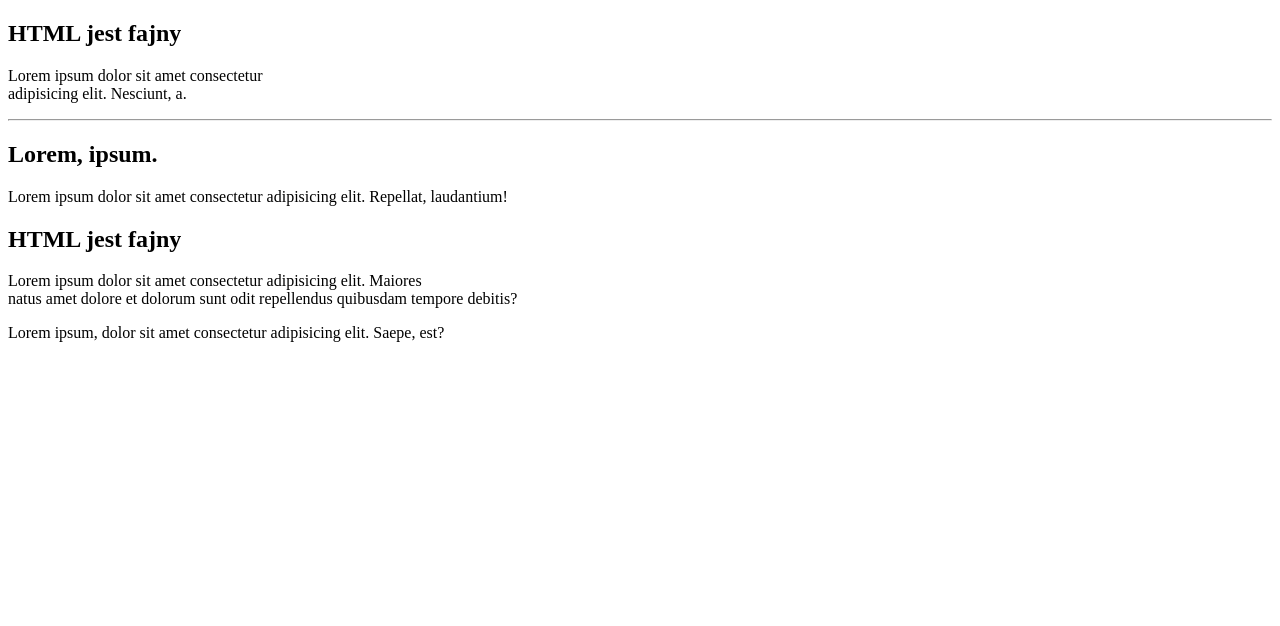
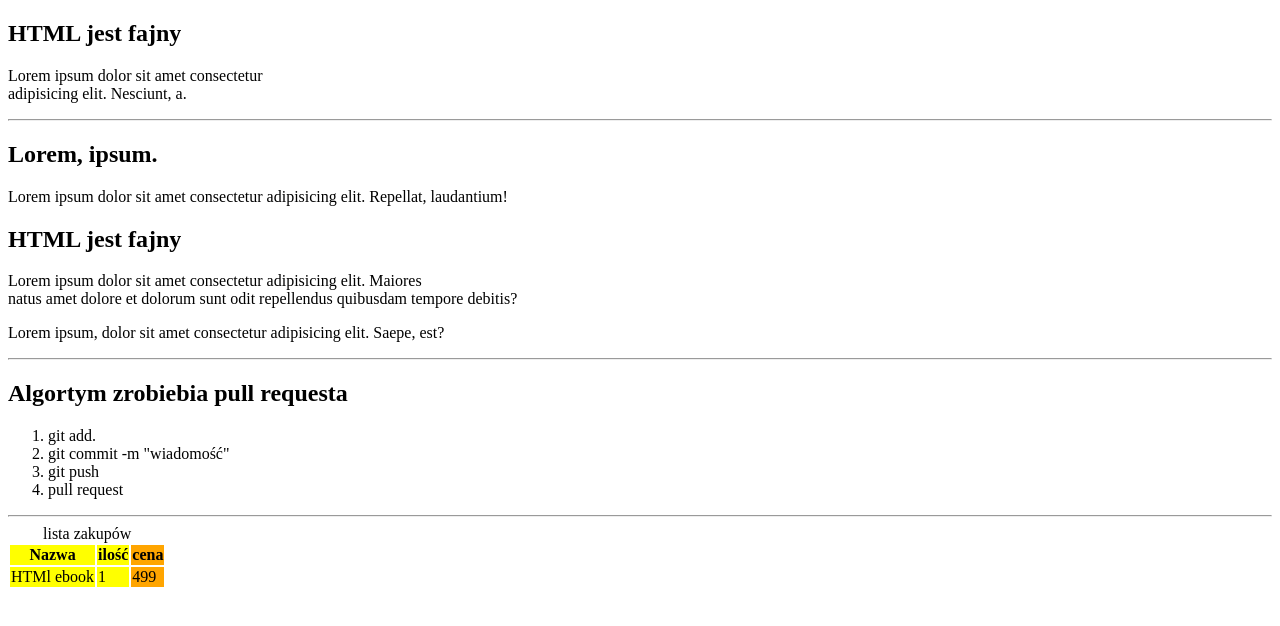
Before and after one commit to PatrickStojek/AkademiaSamouka-modul2-HTML, a plain HTML site: page index.html in a window 1280 px wide. Drawn offline with Linux system fonts and the light colour scheme.

Commit message:
feat: add table to HTML code

```diff
--- a/index.html
+++ b/index.html
@@ -31,5 +31,37 @@
             Lorem ipsum, dolor sit amet consectetur adipisicing elit. Saepe, est?
         </p>
     </article>
+    <hr>
+    <section>
+        <h2>Algortym zrobiebia pull requesta</h2>
+        <ol>
+            <li>git add.</li>
+            <li>git commit -m "wiadomość"</li>
+            <li>git push</li>
+            <li>pull request</li>
+        </ol>
+    </section>
+    <hr>
+    <table>
+        <caption>lista zakupów</caption>
+        <colgroup>
+            <col span="2" style="background: yellow;">
+            <col  style="background: orange;">
+        </colgroup>
+        <thead>
+            <tr>
+                <th scope="col">Nazwa</th>
+                <th scope="col">ilość</th>
+                <th scope="col">cena</th>
+            </tr>
+        </thead>
+        <tbody>
+            <tr>
+                <td>HTMl ebook</td>
+                <td>1</td>
+                <td>499</td>
+            </tr>
+        </tbody>
+    </table>
 </body>
 </html>
```
